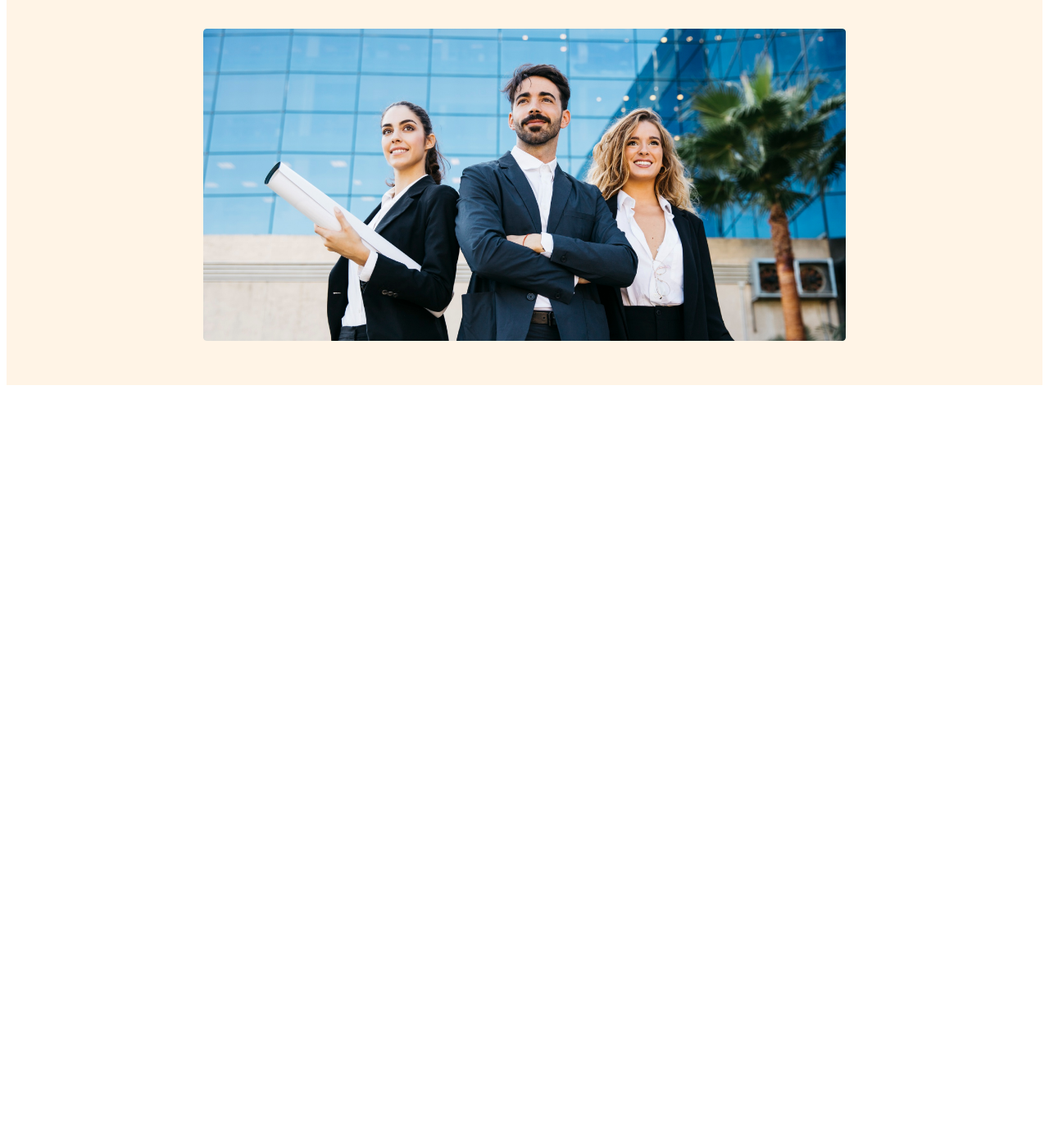
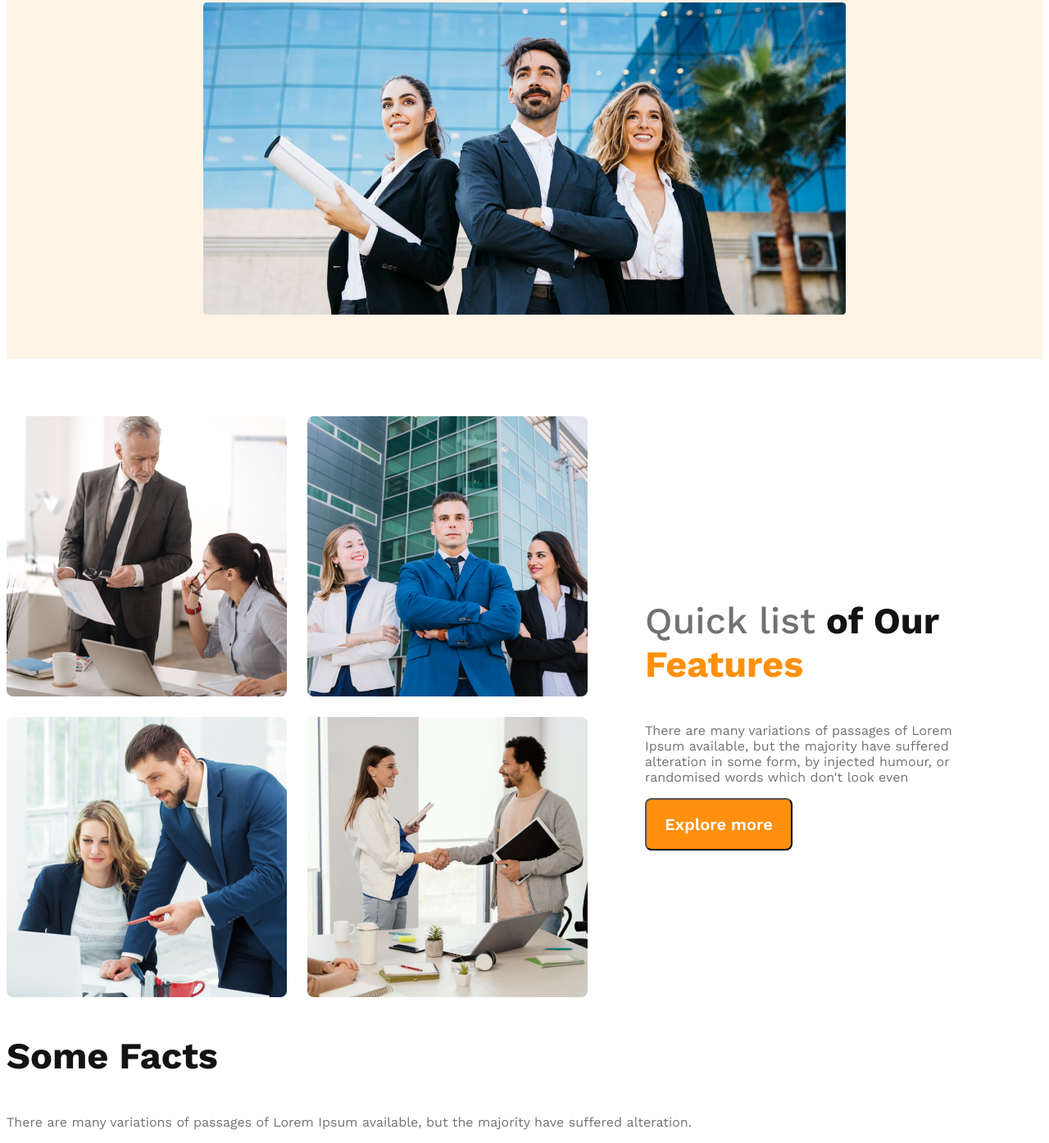
Before and after one commit to TutonGhosh/G3-Architects, a plain HTML site: page index.html in a window 1280 px wide. Shown: the part 604-1999 px from the top of the page at 82% size. Before the commit the page ends 1082 px from the top, so only its background shows below. Drawn offline with nearby package versions, Linux system fonts and the light colour scheme.

Commit message:
teams section work & responsive done

```diff
--- a/index.html
+++ b/index.html
@@ -10,7 +10,7 @@
     <!-- Header Start -->
     <header>
         <nav>
-            <h3 class="nav-title">G3 Architects</h3>
+            <h3 class="section-title">G3 Architects</h3>
             <ul>
                 <li><a href="">Home</a></li>
                 <li><a href="">About</a></li>
@@ -22,7 +22,7 @@
             <div class="banner-content">
                 <h1 class="banner-title">
                     Brand New Group of Architects</h1>
-                    <p class="banner-description">
+                    <p class="text-light-gray">
                         There are many variations of passages of Lorem Ipsum available, but the majority have suffered alteration in some form, by injected humour, or randomised words which don't look even</p>
                         <button class="btn-primary">Explore more</button>
             </div>
@@ -31,7 +31,33 @@
     </header>
     <!-- Header End -->
     <main>
+        <!-- Teams Section Start -->
+        <section class="teams-container">
+            <div class="teams-img-container">
+                <img src="images/team1.png" alt="">
+                <img src="images/team2.png" alt="">
+                <img src="images/team3.png" alt="">
+                <img src="images/team4.png" alt="">
+            </div>
+            <div class="teams-content">
+                <h3 class="teams-title"><span class="quick-list">Quick list</span> <span class="of-our">of Our</span> <br> <span class="text-features">Features</span></h3>
+                <p class="text-light-gray">There are many variations of passages of Lorem Ipsum available, but the majority have suffered alteration in some form, by injected humour, or randomised words which don't look even</p>
+                <button class="btn-primary">Explore more</button>
+            </div>
+        </section>
+        <!-- Teams Section End -->
 
+        <!-- Features Section Start -->
+        <section class="features">
+
+        </section>
+        <!-- Features Section End -->
+
+        <!-- Facts Section Start -->
+        <section class="facts">
+            <h3 class="section-title">Some Facts</h3>
+            <p class="text-light-gray">There are many variations of passages of Lorem Ipsum available, but the majority have suffered alteration.</p>
+        </section>
     </main>
     <footer>
 
--- a/styles/style.css
+++ b/styles/style.css
@@ -12,7 +12,17 @@
   background: rgb(255, 144, 14);
   width: 180px;
   height: 64px;
-  margin-top: 32px;
+  /* margin-top: 32px; */
+}
+.text-light-gray {
+  color: rgb(114, 114, 114);
+  font-size: 16px;
+  font-weight: 400;
+}
+.section-title {
+  color: rgb(19, 19, 19);
+  font-size: 45px;
+  font-weight: 700;
 }
 
 /* Header Styles */
@@ -24,11 +34,6 @@
   display: flex;
   justify-content: space-between;
   align-items: center;
-}
-.nav-title {
-  color: rgb(19, 19, 19);
-  font-size: 45px;
-  font-weight: 700;
 }
 nav > ul {
   display: flex;
@@ -55,15 +60,59 @@
   font-size: 64px;
   font-weight: 700;
 }
-.banner-description {
-  color: rgb(114, 114, 114);
-  font-size: 16px;
-  font-weight: 400;
-}
-.banner img{
+.banner img {
   margin-top: 50px;
   width: 100%;
 }
+
+/* Main Styles */
+main {
+  max-width: 1440px;
+  margin: 0 auto;
+}
+.teams-container {
+  display: flex;
+  align-items: center;
+  padding-top: 70px;
+}
+.teams-img-container {
+  display: grid;
+  grid-template-columns: repeat(2, 1fr);
+  gap: 25px;
+}
+.teams-content {
+  padding-left: 70px;
+  padding-right: 70px;
+}
+.teams-title {
+  font-size: 45px;
+}
+.teams-title .quick-list{
+  color: rgb(114, 114, 114);
+  font-weight: 500;
+}
+.teams-title .of-our{
+  color: rgb(19, 19, 19);
+  font-weight: 700;
+}
+.teams-title .text-features{
+  color: rgb(255, 144, 14);
+  font-weight: 700;
+}
+
+
+
+
+
+
+
+
+
+
+
+
+
+
 
 
 
@@ -71,20 +120,33 @@
 
 /* Small Device */
 @media screen and (max-width: 576px) {
-    header{
+  header {
     padding: 20px;
   }
-    nav{
+  nav,
+  .teams-container {
     flex-direction: column;
+  }
+  .teams-img-container{
+    grid-template-columns: 1fr;
+  }
+  .teams-content {
+    padding-left: 20px;
+    padding-right: 20px;
 }
 }
 
 /* Medium Device */
 @media screen and (min-width: 576px) and (max-width: 992px) {
-    header{
+  header {
     padding: 50px;
   }
-    nav{
+  nav,
+  .teams-container {
     flex-direction: column;
   }
+  .teams-content {
+    padding-left: 150px;
+    padding-right: 150px;
 }
+}
```
Lines whose indentation alone changed are shown as unchanged.
